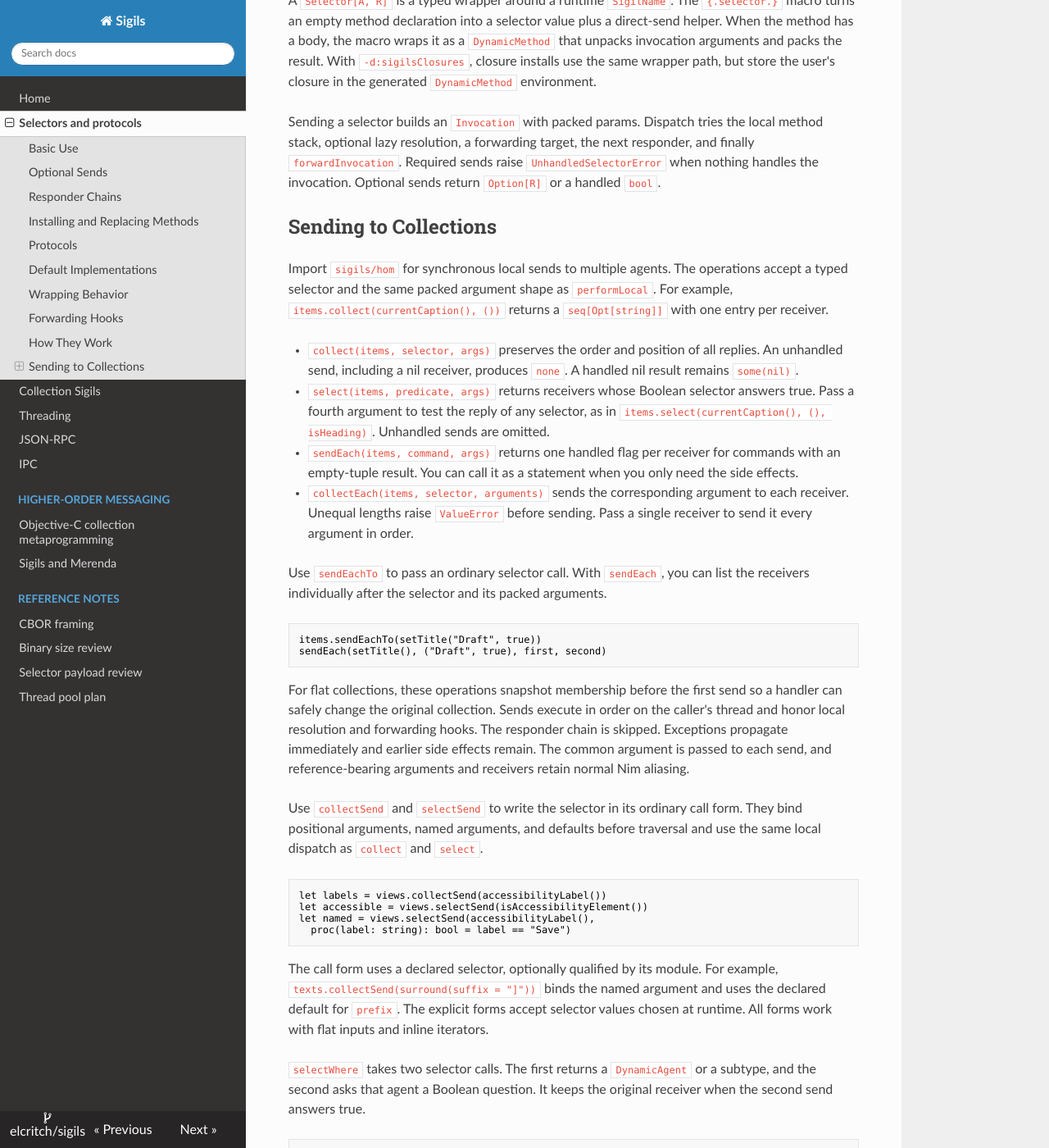
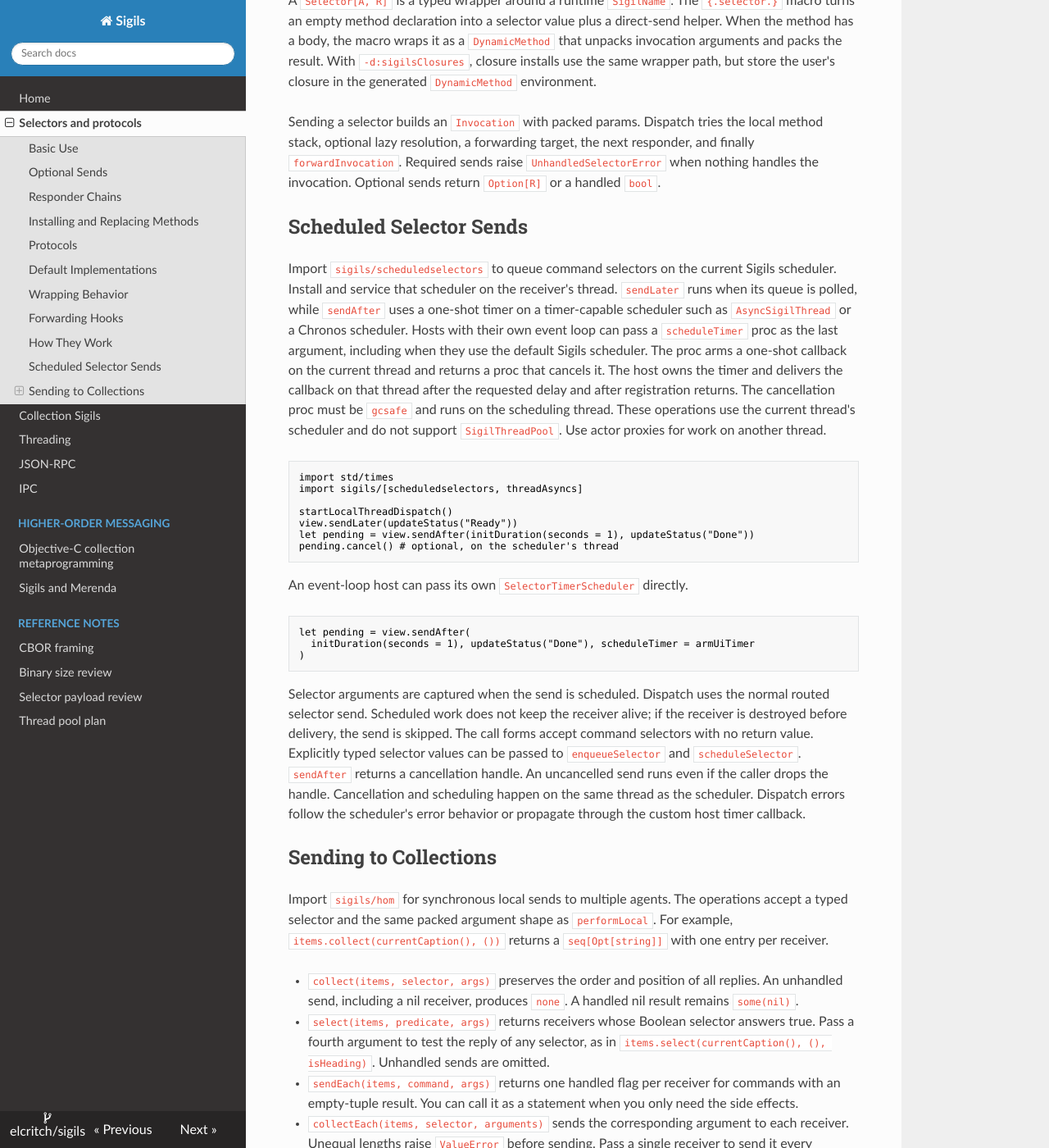
Before and after one commit to elcritch/sigils, an MkDocs documentation site: the page built from docs/selectors.md, in a window 1280 px wide and 1400 px high, scrolled down 8580 px. Shown: the whole window at 82% size. Built offline with MkDocs 1.6.1, drawn with Linux system fonts in a browser that asks for light colours; nearby versions of some CDN libraries.

Commit message:
Add scheduled selector sends

````diff
--- a/docs/selectors.md
+++ b/docs/selectors.md
@@ -428,6 +428,49 @@ A `Selector[A, R]` is a typed wrapper around a runtime `SigilName`. The `{.selec
 
 Sending a selector builds an `Invocation` with packed params. Dispatch tries the local method stack, optional lazy resolution, a forwarding target, the next responder, and finally `forwardInvocation`. Required sends raise `UnhandledSelectorError` when nothing handles the invocation. Optional sends return `Option[R]` or a handled `bool`.
 
+## Scheduled Selector Sends
+
+Import `sigils/scheduledselectors` to queue command selectors on the current
+Sigils scheduler. Install and service that scheduler on the receiver's thread.
+`sendLater` runs when its queue is polled, while `sendAfter` uses a one-shot
+timer on a timer-capable scheduler such as `AsyncSigilThread` or a Chronos
+scheduler. Hosts with their own event loop can pass a `scheduleTimer` proc as
+the last argument, including when they use the default Sigils scheduler. The
+proc arms a one-shot callback on the current thread and returns a proc that
+cancels it. The host owns the timer and delivers the callback on that thread
+after the requested delay and after registration returns. The cancellation proc
+must be `gcsafe` and runs on the scheduling thread.
+These operations use the current thread's scheduler and do not support
+`SigilThreadPool`. Use actor proxies for work on another thread.
+
+```nim
+import std/times
+import sigils/[scheduledselectors, threadAsyncs]
+
+startLocalThreadDispatch()
+view.sendLater(updateStatus("Ready"))
+let pending = view.sendAfter(initDuration(seconds = 1), updateStatus("Done"))
+pending.cancel() # optional, on the scheduler's thread
+```
+
+An event-loop host can pass its own `SelectorTimerScheduler` directly.
+
+```nim
+let pending = view.sendAfter(
+  initDuration(seconds = 1), updateStatus("Done"), scheduleTimer = armUiTimer
+)
+```
+
+Selector arguments are captured when the send is scheduled. Dispatch uses the
+normal routed selector send. Scheduled work does not keep the receiver alive;
+if the receiver is destroyed before delivery, the send is skipped. The call
+forms accept command selectors with no return value. Explicitly typed selector
+values can be passed to `enqueueSelector` and `scheduleSelector`.
+`sendAfter` returns a cancellation handle. An uncancelled send runs even if
+the caller drops the handle. Cancellation and scheduling happen on the same
+thread as the scheduler. Dispatch errors follow the scheduler's error behavior
+or propagate through the custom host timer callback.
+
 ## Sending to Collections
 
 Import `sigils/hom` for synchronous local sends to multiple agents. The
````
Also changed, not shown: CHANGES.md (+5 -0 lines), 6 other files.
